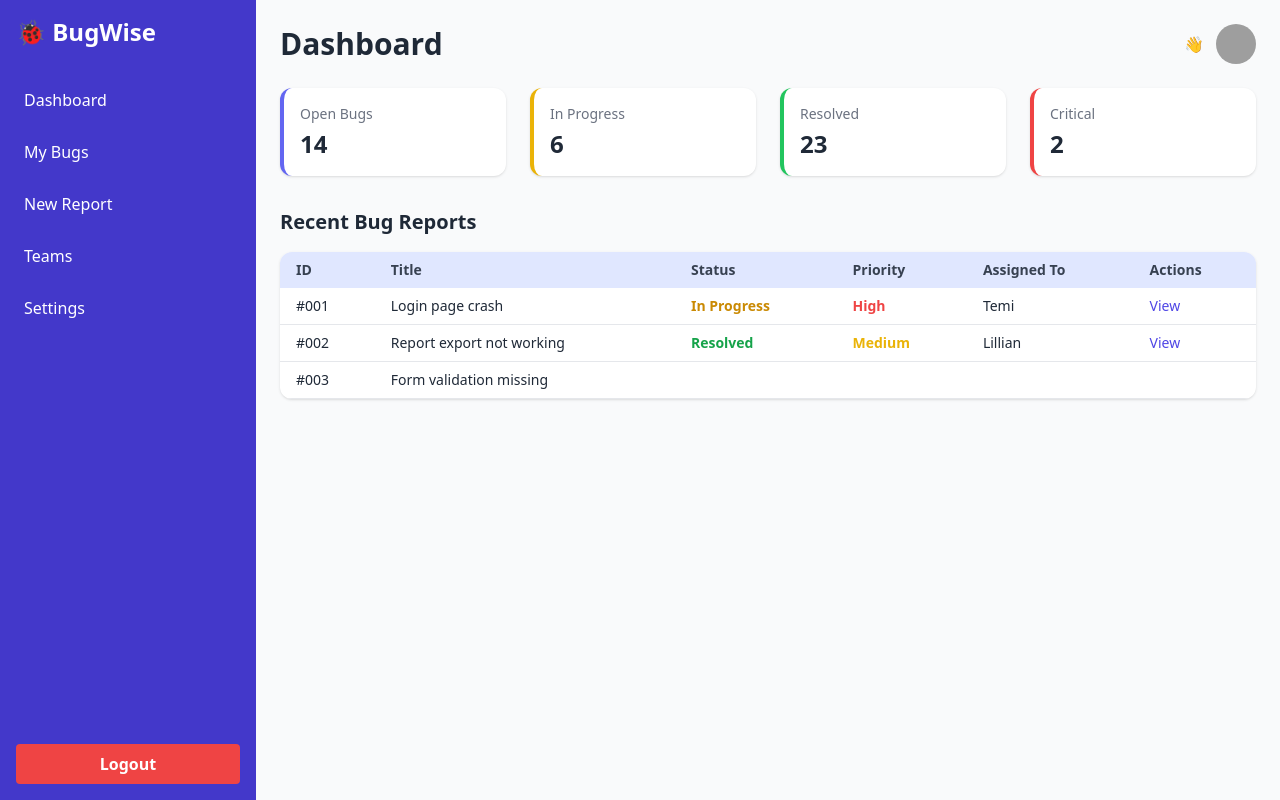
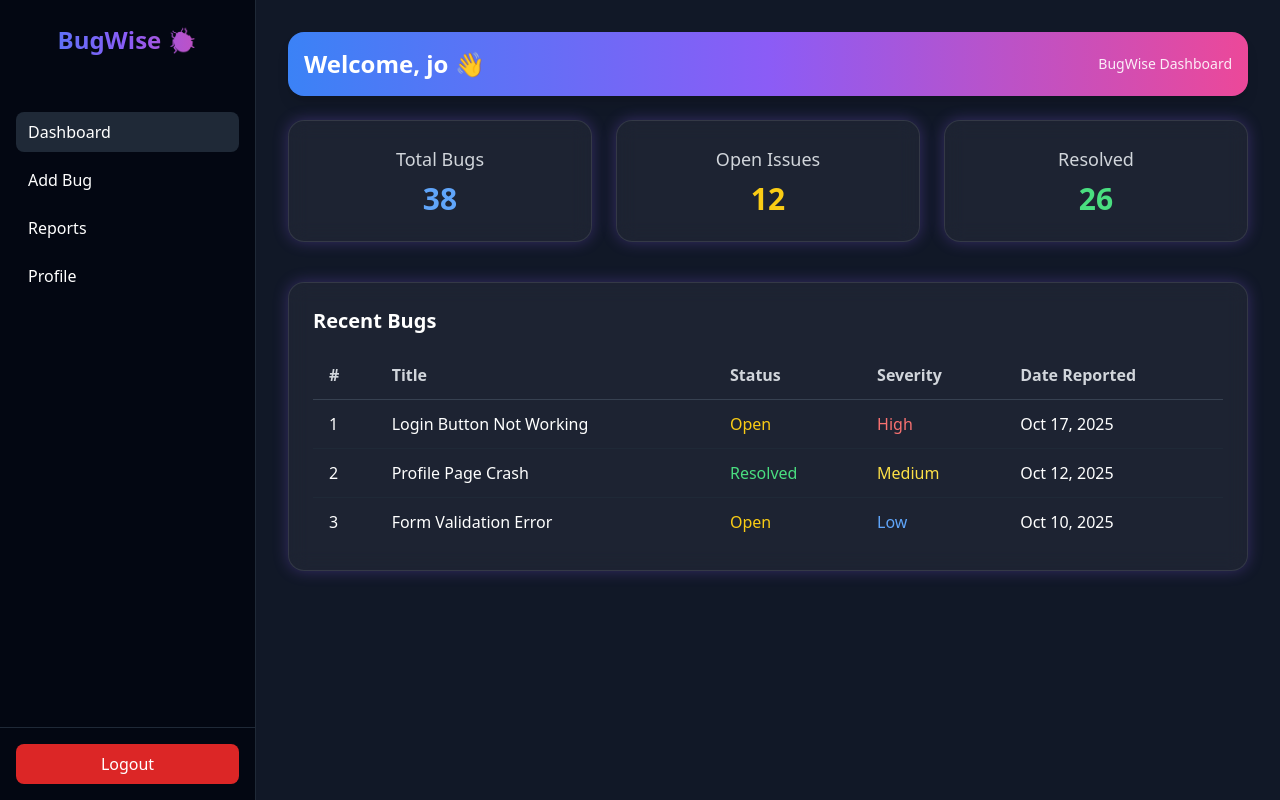
Before and after one commit to temiloluwaseun/bugwise-ai, a Flask app: page /dashboard in a window 1280 px wide. Run offline with Flask 3, Linux system fonts and the light colour scheme; a user stored in the database is signed in; some libraries are stand-ins or nearby versions; grey boxes are pictures that could not be loaded.

Commit message:
Added new dashboard UI with gradient theme and dark mode setup

```diff
--- a/app.py
+++ b/app.py
@@ -72,7 +72,18 @@
     if "user" not in session:
         flash("Please login first.", "warning")
         return redirect(url_for("login"))
-    return render_template("dashboard.html", user=session["user"])
+
+    username = session["user"]
+
+    # Placeholder stats (later can come from database)
+    stats = {
+        "reported": 5,
+        "in_progress": 2,
+        "resolved": 8,
+        "projects": 3
+    }
+
+    return render_template("dashboard.html", user=username, stats=stats)
 
 @app.route("/logout")
 def logout():
--- a/templates/dashboard.html
+++ b/templates/dashboard.html
@@ -3,93 +3,107 @@
 <head>
   <meta charset="UTF-8" />
   <meta name="viewport" content="width=device-width, initial-scale=1.0" />
-  <title>BugWise Dashboard</title>
+  <title>BugWise | Dashboard</title>
   <script src="https://cdn.tailwindcss.com"></script>
+  <style>
+    .gradient-bg {
+      background: linear-gradient(90deg, #3b82f6, #8b5cf6, #ec4899);
+    }
+    .card-glow {
+      background: rgba(255, 255, 255, 0.05);
+      backdrop-filter: blur(10px);
+      border: 1px solid rgba(255, 255, 255, 0.1);
+      box-shadow: 0 0 15px rgba(139, 92, 246, 0.3);
+    }
+  </style>
 </head>
-<body class="bg-gray-50 text-gray-800">
+<body class="bg-gray-900 text-white min-h-screen flex">
+
   <!-- SIDEBAR -->
-  <div class="flex min-h-screen">
-    <aside class="w-64 bg-indigo-700 text-white flex flex-col p-4">
-      <h2 class="text-2xl font-bold mb-8">🐞 BugWise</h2>
-      <nav class="flex flex-col gap-3">
-        <a href="#" class="hover:bg-indigo-600 p-2 rounded">Dashboard</a>
-        <a href="#" class="hover:bg-indigo-600 p-2 rounded">My Bugs</a>
-        <a href="#" class="hover:bg-indigo-600 p-2 rounded">New Report</a>
-        <a href="#" class="hover:bg-indigo-600 p-2 rounded">Teams</a>
-        <a href="#" class="hover:bg-indigo-600 p-2 rounded">Settings</a>
+  <aside class="w-64 bg-gray-950 flex flex-col justify-between border-r border-gray-800">
+    <div>
+      <div class="p-6 text-2xl font-bold text-center gradient-bg bg-clip-text text-transparent">
+        BugWise 🐞
+      </div>
+      <nav class="mt-8 flex flex-col space-y-2 px-4">
+        <a href="/dashboard" class="py-2 px-3 rounded-lg bg-gray-800 hover:bg-gray-700 transition">Dashboard</a>
+        <a href="/add_bug" class="py-2 px-3 rounded-lg hover:bg-gray-700 transition">Add Bug</a>
+        <a href="/reports" class="py-2 px-3 rounded-lg hover:bg-gray-700 transition">Reports</a>
+        <a href="/profile" class="py-2 px-3 rounded-lg hover:bg-gray-700 transition">Profile</a>
       </nav>
-      <div class="mt-auto">
-        <a href="{{ url_for('logout') }}" class="bg-red-500 hover:bg-red-600 block text-center mt-6 py-2 rounded font-semibold">Logout</a>
+    </div>
+
+    <div class="p-4 border-t border-gray-800">
+      <a href="/logout" class="block text-center py-2 px-3 rounded-lg bg-red-600 hover:bg-red-500 transition">Logout</a>
     </div>
   </aside>
 
   <!-- MAIN CONTENT -->
-    <main class="flex-1 p-6">
-      <header class="flex justify-between items-center mb-6">
-        <h1 class="text-3xl font-semibold">Dashboard</h1>
-        <div class="flex items-center gap-3">
-          <span class="font-medium">👋 {{ session['username'] }}</span>
-          <img src="https://ui-avatars.com/api/?name={{ session['username'] }}&background=6366F1&color=fff" alt="user" class="w-10 h-10 rounded-full">
+  <main class="flex-1 p-8 overflow-y-auto">
+
+    <!-- TOPBAR -->
+    <div class="gradient-bg p-4 rounded-2xl text-white flex items-center justify-between shadow-lg mb-6">
+      <h1 class="text-2xl font-semibold">Welcome, {{ user }} 👋</h1>
+      <span class="text-sm opacity-90">BugWise Dashboard</span>
     </div>
-      </header>
 
     <!-- STATS CARDS -->
-      <div class="grid grid-cols-1 sm:grid-cols-2 lg:grid-cols-4 gap-6 mb-8">
-        <div class="bg-white shadow rounded-xl p-4 border-l-4 border-indigo-500">
-          <h3 class="text-sm text-gray-500">Open Bugs</h3>
-          <p class="text-2xl font-bold mt-1">14</p>
+    <div class="grid grid-cols-1 sm:grid-cols-3 gap-6 mb-10">
+      <div class="card-glow rounded-2xl p-6 text-center">
+        <h2 class="text-lg font-medium text-gray-300">Total Bugs</h2>
+        <p class="text-3xl font-bold text-blue-400 mt-2">38</p>
       </div>
-        <div class="bg-white shadow rounded-xl p-4 border-l-4 border-yellow-500">
-          <h3 class="text-sm text-gray-500">In Progress</h3>
-          <p class="text-2xl font-bold mt-1">6</p>
+      <div class="card-glow rounded-2xl p-6 text-center">
+        <h2 class="text-lg font-medium text-gray-300">Open Issues</h2>
+        <p class="text-3xl font-bold text-yellow-400 mt-2">12</p>
       </div>
-        <div class="bg-white shadow rounded-xl p-4 border-l-4 border-green-500">
-          <h3 class="text-sm text-gray-500">Resolved</h3>
-          <p class="text-2xl font-bold mt-1">23</p>
-        </div>
-        <div class="bg-white shadow rounded-xl p-4 border-l-4 border-red-500">
-          <h3 class="text-sm text-gray-500">Critical</h3>
-          <p class="text-2xl font-bold mt-1">2</p>
+      <div class="card-glow rounded-2xl p-6 text-center">
+        <h2 class="text-lg font-medium text-gray-300">Resolved</h2>
+        <p class="text-3xl font-bold text-green-400 mt-2">26</p>
       </div>
     </div>
 
-      <!-- BUG LIST -->
-      <section>
-        <h2 class="text-xl font-semibold mb-4">Recent Bug Reports</h2>
-        <div class="overflow-x-auto bg-white shadow rounded-xl">
-          <table class="min-w-full border-collapse text-sm">
-            <thead class="bg-indigo-100 text-gray-700">
-              <tr>
-                <th class="px-4 py-2 text-left">ID</th>
-                <th class="px-4 py-2 text-left">Title</th>
-                <th class="px-4 py-2 text-left">Status</th>
-                <th class="px-4 py-2 text-left">Priority</th>
-                <th class="px-4 py-2 text-left">Assigned To</th>
-                <th class="px-4 py-2 text-left">Actions</th>
+    <!-- BUG TABLE -->
+    <div class="card-glow rounded-2xl p-6">
+      <h2 class="text-xl font-semibold mb-4">Recent Bugs</h2>
+      <div class="overflow-x-auto">
+        <table class="w-full text-left border-collapse">
+          <thead>
+            <tr class="border-b border-gray-700 text-gray-300">
+              <th class="py-3 px-4">#</th>
+              <th class="py-3 px-4">Title</th>
+              <th class="py-3 px-4">Status</th>
+              <th class="py-3 px-4">Severity</th>
+              <th class="py-3 px-4">Date Reported</th>
             </tr>
           </thead>
           <tbody>
-              <tr class="border-b hover:bg-gray-50">
-                <td class="px-4 py-2">#001</td>
-                <td class="px-4 py-2">Login page crash</td>
-                <td class="px-4 py-2 text-yellow-600 font-semibold">In Progress</td>
-                <td class="px-4 py-2 text-red-500 font-bold">High</td>
-                <td class="px-4 py-2">Temi</td>
-                <td class="px-4 py-2">
-                  <button class="text-indigo-600 hover:underline">View</button>
-                </td>
+            <tr class="border-b border-gray-800 hover:bg-gray-800 transition">
+              <td class="py-3 px-4">1</td>
+              <td class="py-3 px-4">Login Button Not Working</td>
+              <td class="py-3 px-4 text-yellow-400">Open</td>
+              <td class="py-3 px-4 text-red-400">High</td>
+              <td class="py-3 px-4">Oct 17, 2025</td>
             </tr>
-              <tr class="border-b hover:bg-gray-50">
-                <td class="px-4 py-2">#002</td>
-                <td class="px-4 py-2">Report export not working</td>
-                <td class="px-4 py-2 text-green-600 font-semibold">Resolved</td>
-                <td class="px-4 py-2 text-yellow-500 font-bold">Medium</td>
-                <td class="px-4 py-2">Lillian</td>
-                <td class="px-4 py-2">
-                  <button class="text-indigo-600 hover:underline">View</button>
-                </td>
+            <tr class="border-b border-gray-800 hover:bg-gray-800 transition">
+              <td class="py-3 px-4">2</td>
+              <td class="py-3 px-4">Profile Page Crash</td>
+              <td class="py-3 px-4 text-green-400">Resolved</td>
+              <td class="py-3 px-4 text-yellow-300">Medium</td>
+              <td class="py-3 px-4">Oct 12, 2025</td>
             </tr>
-              <tr class="border-b hover:bg-gray-50">
-                <td class="px-4 py-2">#003</td>
-                <td class="px-4 py-2">Form validation missing</td>
-                <td class="px-4 py-2 text-red-600 font
+            <tr class="hover:bg-gray-800 transition">
+              <td class="py-3 px-4">3</td>
+              <td class="py-3 px-4">Form Validation Error</td>
+              <td class="py-3 px-4 text-yellow-400">Open</td>
+              <td class="py-3 px-4 text-blue-400">Low</td>
+              <td class="py-3 px-4">Oct 10, 2025</td>
+            </tr>
+          </tbody>
+        </table>
+      </div>
+    </div>
+
+  </main>
+</body>
+</html>
```
Lines whose indentation alone changed are shown as unchanged.
